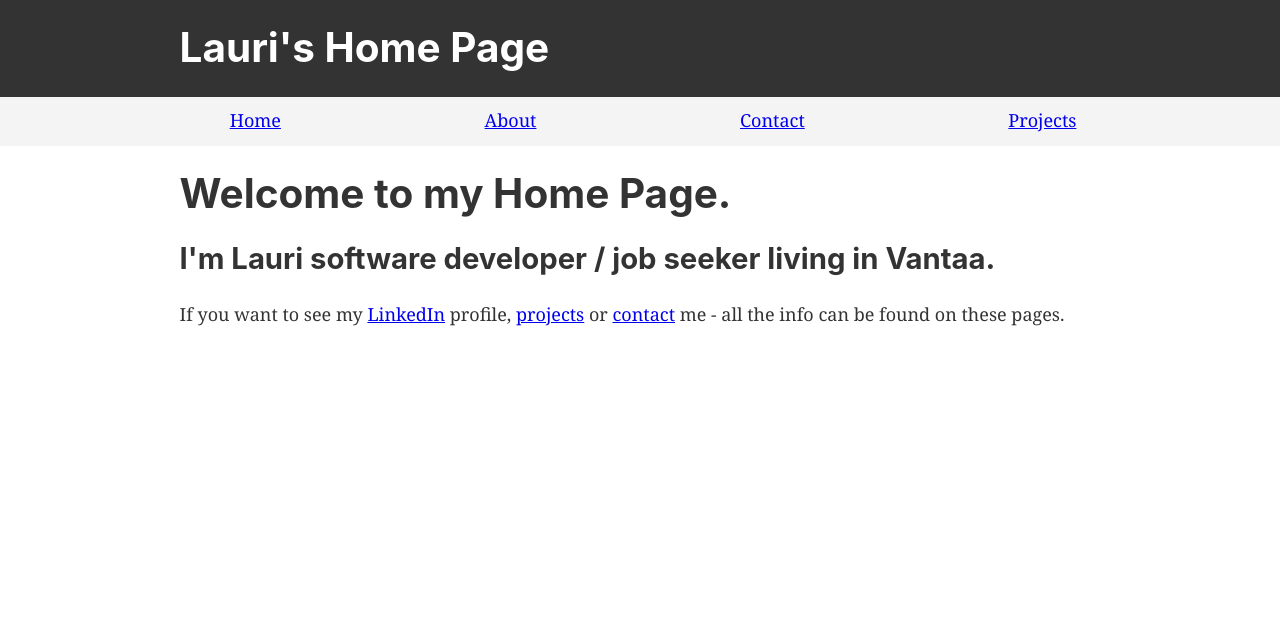
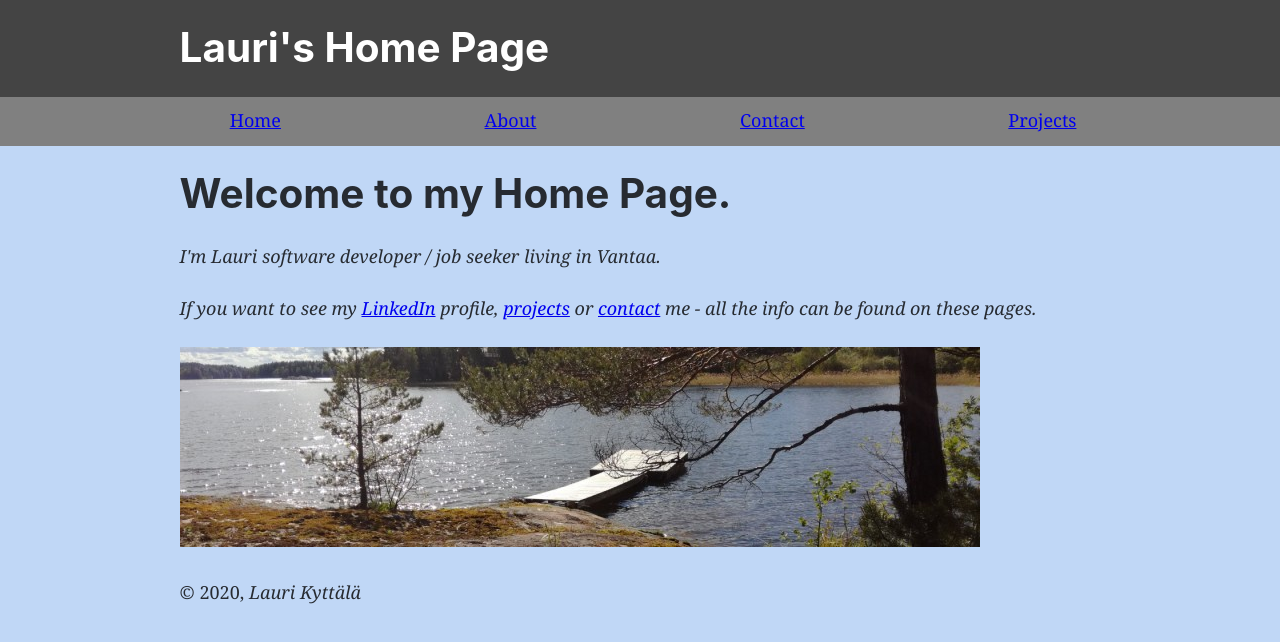
Before and after one commit to lasse1900/homePage, a Gatsby site: page / in a window 1280 px wide. Built offline with nearby package versions, Linux system fonts and the light colour scheme; Gatsby itself is replaced by a stand-in of ours.

Commit message:
some styling

```diff
--- a/src/components/header.js
+++ b/src/components/header.js
@@ -5,7 +5,7 @@ import React from "react"
 const Header = ({ siteTitle }) => (
   <header
     style={{
-      background: `#333`,
+      background: `#444`,
       marginBottom: `0`,
     }}
   >
--- a/src/components/layout.css
+++ b/src/components/layout.css
@@ -8,6 +8,11 @@ body {
   -webkit-font-smoothing: antialiased;
   -moz-osx-font-smoothing: grayscale;
 }
+
+body {
+  background-color:rgba(165, 199, 243, 0.699);
+}
+
 article,
 aside,
 details,
--- a/src/components/layout.js
+++ b/src/components/layout.js
@@ -36,7 +36,7 @@ const Layout = ({ children }) => {
         }}
       >
         <main>{children}</main>
-
+        <footer> © {new Date().getFullYear()}, <i>Lauri Kyttälä</i></footer>
       </div>
     </div>
   )
--- a/src/components/menu.js
+++ b/src/components/menu.js
@@ -4,7 +4,7 @@ import Link from 'gatsby-link'
 const Menu = () => {
   return (
     <div style={{
-        background: '#f4f4f4',
+      background: 'grey',
       paddingTop: '10px'
     }}>
 
@@ -18,9 +18,7 @@ const Menu = () => {
         <li><Link to="/about">About</Link></li>
         <li><Link to="/contact">Contact</Link></li>
         <li><Link to="/projects">Projects</Link></li>
-
       </ul>
-
     </div>
   );
 }
--- a/src/pages/index.js
+++ b/src/pages/index.js
@@ -1,13 +1,15 @@
 import React from "react"
 import Layout from "../components/layout"
 import Link from 'gatsby-link'
+import mokkilaituri from '../pics/mokkilaituri.jpeg'
 
 const IndexPage = () => (
   <Layout>
     <h1>Welcome to my Home Page.</h1>
-    <h2>I'm Lauri software developer / job seeker living in Vantaa. </h2>
-    <p>If you want to see my <a href="https://www.linkedin.com/in/laurikyttala/" target="_blank" rel="noopener noreferrer">LinkedIn</a> profile, <Link to="/projects">projects
-    </Link> or <Link to="/contact"> contact</Link> me - all the info can be found on these pages.</p>
+    <p><i>I'm Lauri software developer / job seeker living in Vantaa. </i></p>
+    <p><i>If you want to see my <a href="https://www.linkedin.com/in/laurikyttala/" target="_blank" rel="noopener noreferrer">LinkedIn</a> profile, <Link to="/projects">projects
+    </Link> or <Link to="/contact"> contact</Link> me - all the info can be found on these pages.</i></p>
+    <img src={mokkilaituri} alt="myPhoto" />
   </Layout>
 )
 
```
Also changed, not shown: src/pages/page-2.js (deleted, +0 -16 lines), src/pics/mokkilaituri.jpeg (added). Lines whose indentation alone changed are shown as unchanged.
